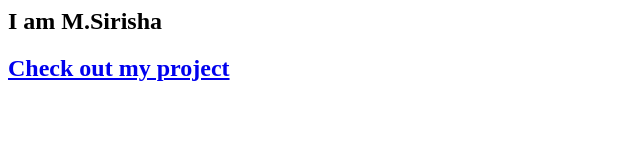
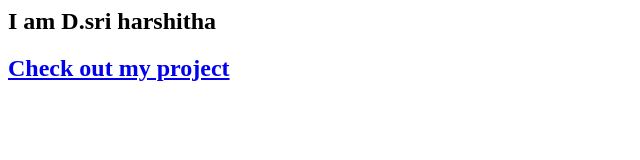
Before and after one commit to Dandamudi-SriHarshitha3/WD101, a plain HTML site: page index.html in a window 1280 px wide. Shown: the whole page, without its empty margins (0-640 px from the left). Drawn offline with Linux system fonts and the light colour scheme.

Commit message:
Update index.html

```diff
--- a/index.html
+++ b/index.html
@@ -1,6 +1,6 @@
 <html>
 <body>
-<h2>I am M.Sirisha<h2>
+<h2>I am D.sri harshitha<h2>
 <a href="project.html">Check out my project</a>
 
 
```
